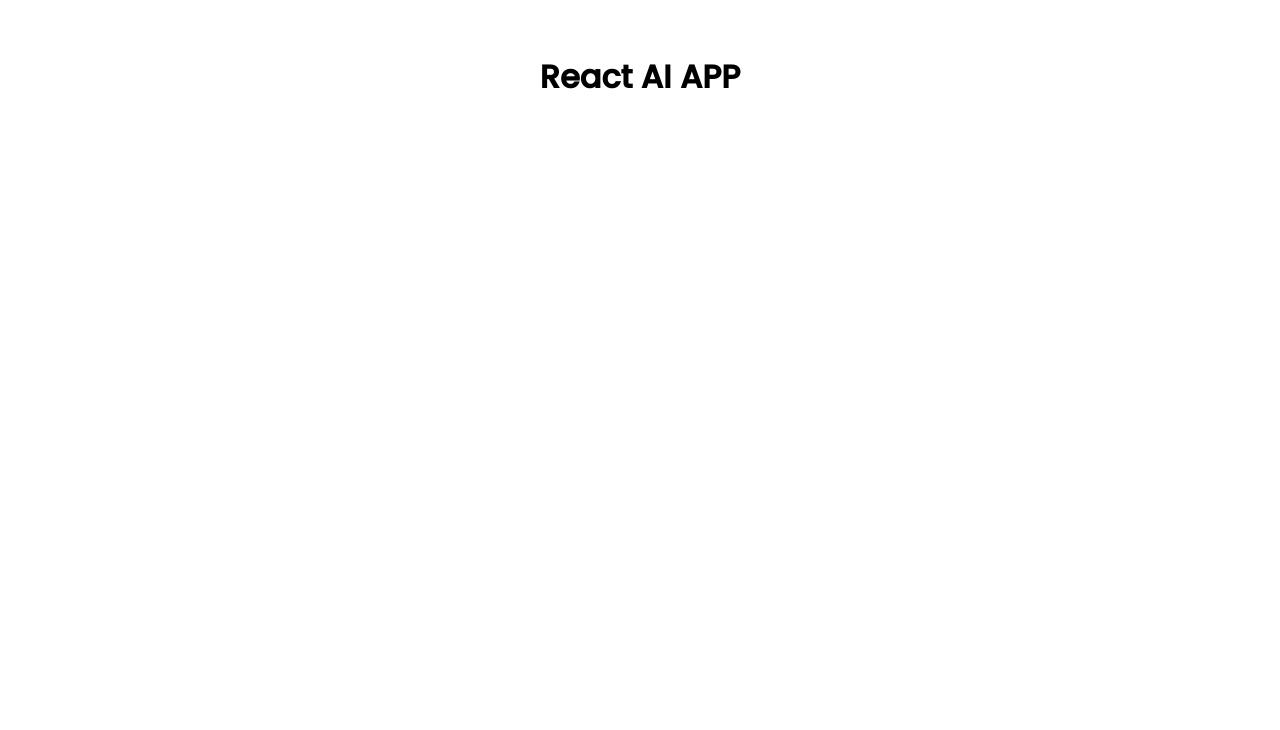
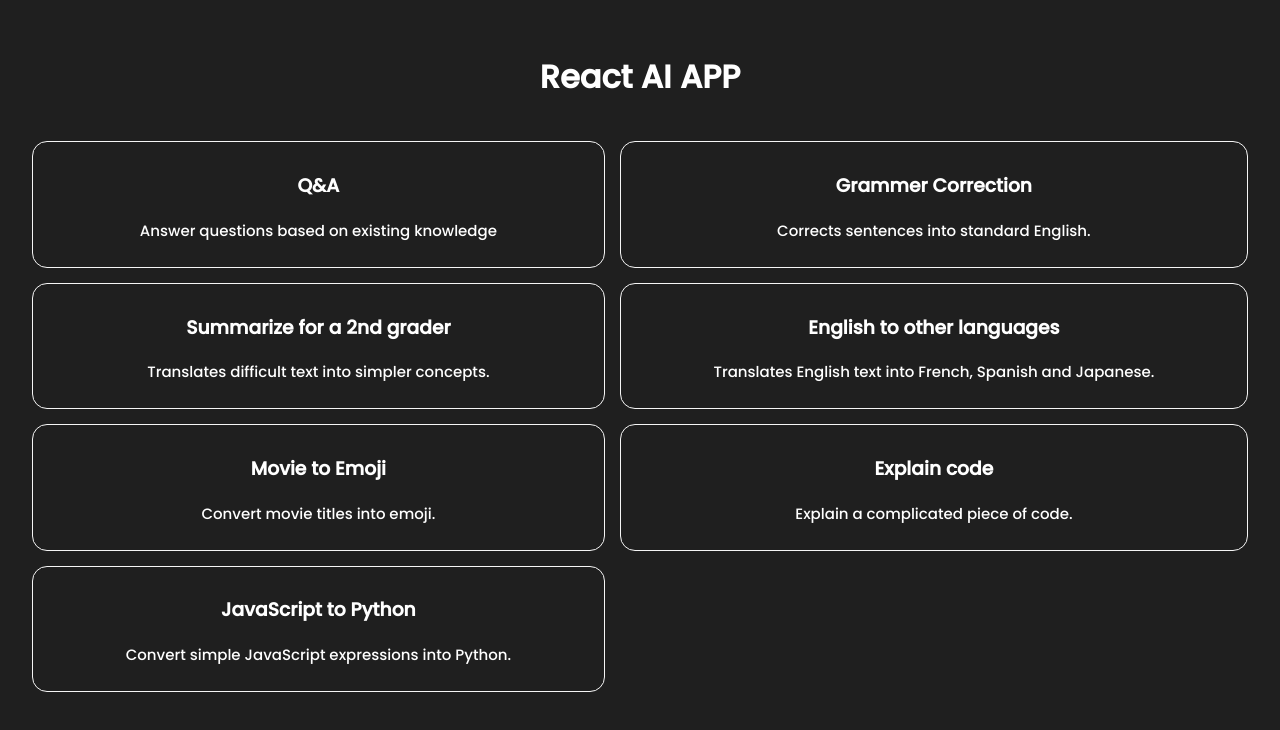
Before and after one commit to Felix-fale/chat-gpt-clone-v3, a React (Create React App) app: page / in a window 1280 px wide. Shown: the top 730 px of the page. Built offline with nearby package versions, Linux system fonts and the light colour scheme.

Commit message:
feat: Setting up the menu items

```diff
--- a/src/AIOptions/index.js
+++ b/src/AIOptions/index.js
@@ -1,6 +1,37 @@
-const arrayItems = [{
-    name: 'Q&A',
-    id: 'q&a',
-    description: 'Answer questions based on existing knowledge',
-},
-]
+export const arrayItems = [
+  {
+    name: "Q&A",
+    id: "q&a",
+    description: "Answer questions based on existing knowledge",
+  },
+  {
+    name: "Grammer Correction",
+    id: "grammerCorrection",
+    description: "Corrects sentences into standard English.",
+  },
+  {
+    name: "Summarize for a 2nd grader",
+    id: "summary",
+    description: "Translates difficult text into simpler concepts.",
+  },
+  {
+    name: "English to other languages",
+    id: "translate",
+    description: "Translates English text into French, Spanish and Japanese.",
+  },
+  {
+    name: "Movie to Emoji",
+    id: "movieToEmoji",
+    description: "Convert movie titles into emoji.",
+  },
+  {
+    name: "Explain code",
+    id: "explainCode",
+    description: "Explain a complicated piece of code.",
+  },
+  {
+    name: "JavaScript to Python",
+    id: "jstopy",
+    description: "Convert simple JavaScript expressions into Python.",
+  },
+];
--- a/src/App.css
+++ b/src/App.css
@@ -10,3 +10,26 @@
 .heading{
   font-family: Poppins;
 }
+
+.grid-main{
+  display: grid;
+  grid-template-columns: auto auto;
+  gap: 15px;
+  margin-top: 40px;
+}
+
+.grid-child{
+  border: 1px solid whitesmoke;
+  border-radius: 15px;
+  padding: 10px;
+}
+
+.grid-child h3{
+  font-family: Poppins;
+  font-weight: 700;
+}
+.grid-child p{
+  font-family: Poppins;
+  font-weight: 500;
+  font-size: 15px;
+}
--- a/src/App.js
+++ b/src/App.js
@@ -1,12 +1,14 @@
 import './App.css';
 import OptionSelection from './components/OptionSelection'
+import { arrayItems } from './AIOptions';
 
 
 function App() {
-  console.log(process.env.REACT_APP_OPEINAI_API_KEY);
+  // console.log(process.env.REACT_APP_OPEINAI_API_KEY);
+  console.log(arrayItems);
   return (
     <div className="App">
-      <OptionSelection/>
+      <OptionSelection arrayItems={arrayItems} />
     </div>
   );
 }
--- a/src/components/OptionSelection.js
+++ b/src/components/OptionSelection.js
@@ -1,11 +1,22 @@
-import React from 'react';
+import React from "react";
 
-function OptionSelection(props) {
-    return (
-        <>
-        <h1 className='heading' >React AI APP</h1>
-        </>
-    );
+function OptionSelection({ arrayItems }) {
+  return (
+    <>
+      <h1 className="heading">React AI APP</h1>
+
+      <div className="grid-main">
+        {arrayItems.map((item) => {
+          return (
+            <div key={item.id} className="grid-child">
+              <h3>{item.name} </h3>
+              <p>{item.description} </p>
+            </div>
+          );
+        })}
+      </div>
+    </>
+  );
 }
 
 export default OptionSelection;
--- a/src/index.css
+++ b/src/index.css
@@ -5,6 +5,8 @@ body {
     sans-serif;
   -webkit-font-smoothing: antialiased;
   -moz-osx-font-smoothing: grayscale;
+  background-color: rgb(31, 31, 31);
+  color: white;
 }
 
 code {
```
